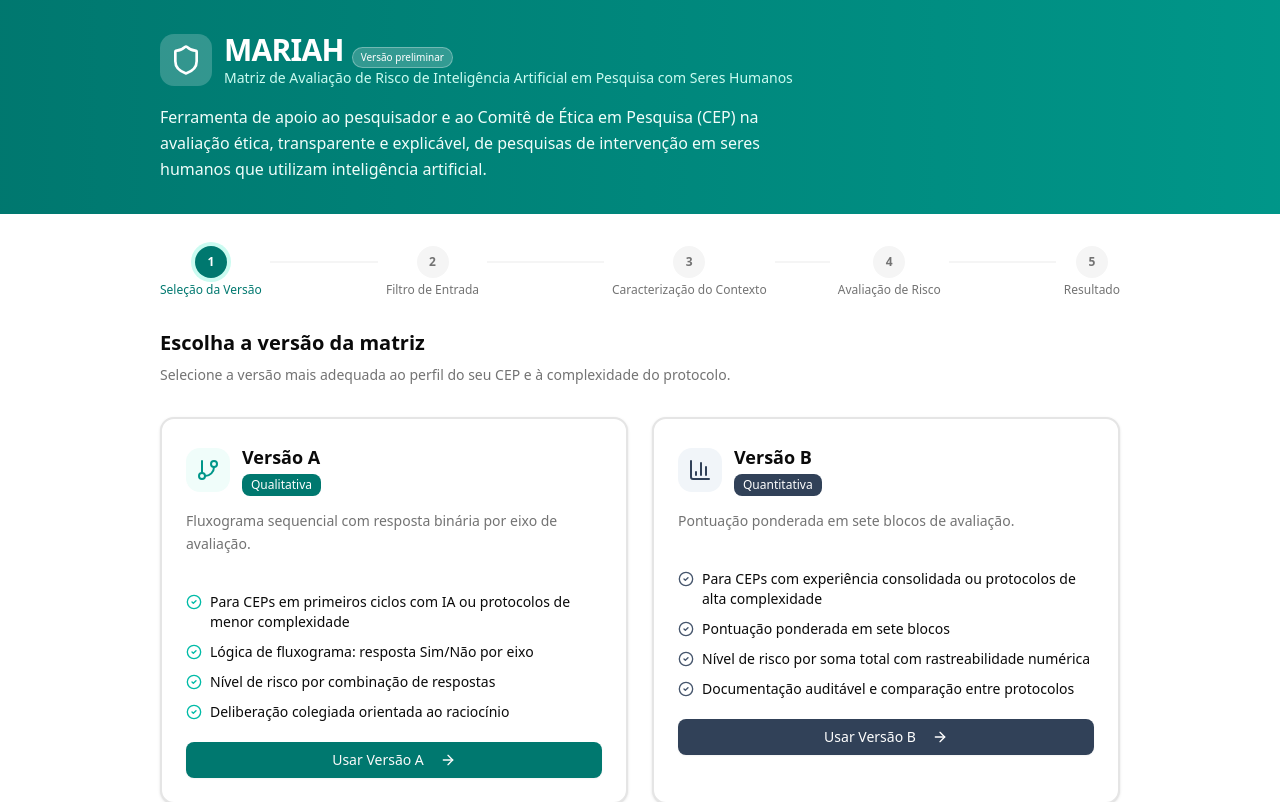
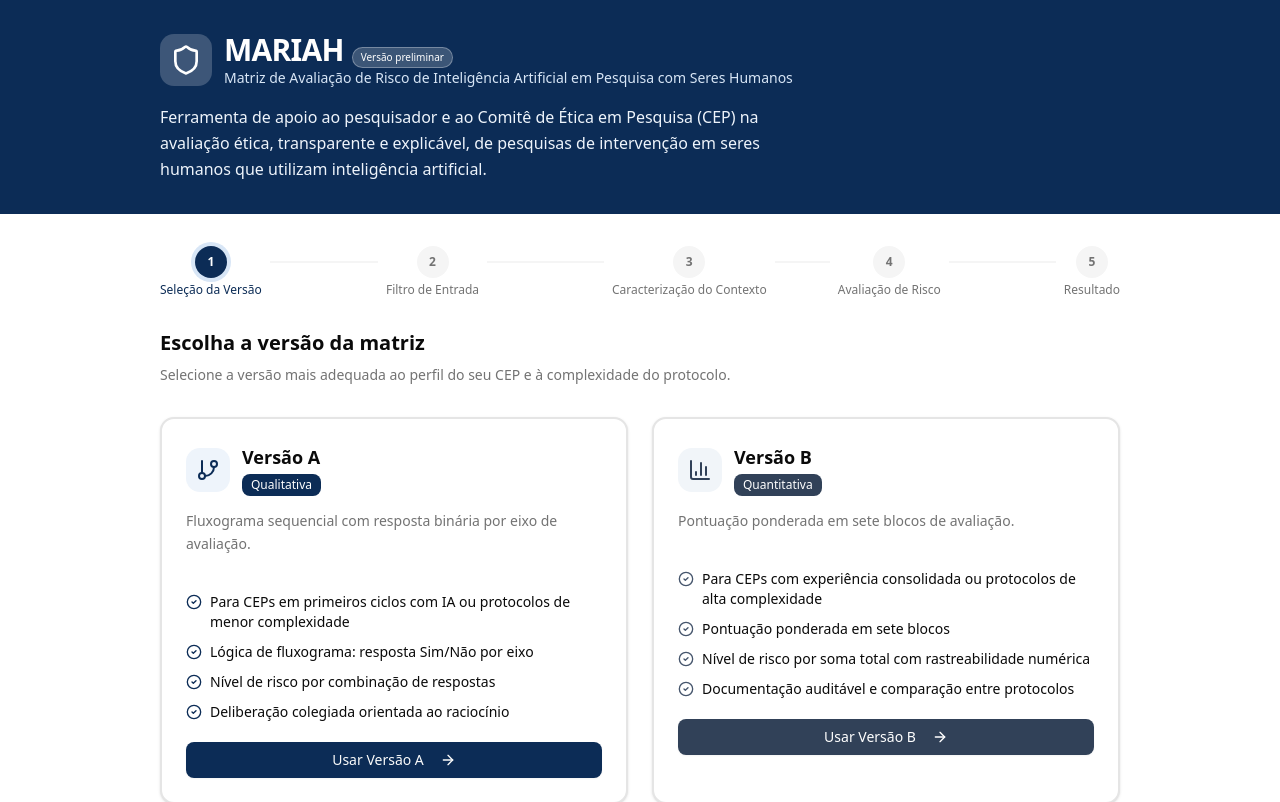
Before and after one commit to Tonaco-13/MARIAH-Matriz-de-Avaliacao-de-Risco-de-IA-em-Pesquisa-com-Seres-Humanos, a Next.js app: page / in a window 1280 px wide. Shown: the top 802 px of the page. Built offline with nearby package versions, Linux system fonts and the light colour scheme.

Commit message:
feat(branding): paleta gov.br azul marinho #0C2C56 (Ticket 11) — override tokens teal-*, hex do PDF e favicon

```diff
--- a/src/app/globals.css
+++ b/src/app/globals.css
@@ -41,6 +41,25 @@
   --radius-md: calc(var(--radius) - 2px);
   --radius-lg: var(--radius);
   --radius-xl: calc(var(--radius) + 4px);
+}
+
+/*
+  Paleta institucional gov.br — azul marinho (#0C2C56).
+  Redefine os tokens "teal-*" do Tailwind v4. Como TODAS as classes
+  teal-* do app consomem var(--color-teal-*), este bloco troca a cor
+  de toda a interface de uma vez, sem alterar layout, tipografia ou
+  marcação. Família única de azul marinho (um só tom de destaque).
+*/
+@theme {
+  --color-teal-50: #eef4fb;   /* tint: fundo de ícone / chip */
+  --color-teal-100: #d8e6f6;
+  --color-teal-200: #aecbe6;  /* borda de card */
+  --color-teal-300: #7ea6d4;  /* borda hover */
+  --color-teal-400: #4a7fb8;
+  --color-teal-500: #0C2C56;  /* acento -> azul marinho gov.br */
+  --color-teal-600: #0C2C56;  /* botão / badge -> marinho */
+  --color-teal-700: #0C2C56;  /* header -> marinho (único tom) */
+  --color-teal-800: #0a2347;  /* hover escuro */
 }
 
 :root {
--- a/src/components/maria/utils.ts
+++ b/src/components/maria/utils.ts
@@ -589,7 +589,7 @@ export function generateReportHTML(
         <strong>Modo Triagem A → B.</strong> Este relatório consolida as duas matrizes percorridas pelo avaliador.
         O nível final consolidado é o <strong>mais alto entre as duas</strong> (critério mais conservador).
       </div>
-      <h3 style="margin:24px 0 6px;font-size:16px;color:#0f766e;border-bottom:2px solid #0f766e;padding-bottom:4px">▌ Versão A — Qualitativa (Triagem)</h3>
+      <h3 style="margin:24px 0 6px;font-size:16px;color:#0C2C56;border-bottom:2px solid #0C2C56;padding-bottom:4px">▌ Versão A — Qualitativa (Triagem)</h3>
       ${qualSection.html}
       <h3 style="margin:32px 0 6px;font-size:16px;color:#334155;border-bottom:2px solid #334155;padding-bottom:4px">▌ Versão B — Quantitativa</h3>
       ${quantSection.html}`;
@@ -704,9 +704,9 @@ export function generateReportHTML(
   </style>
 </head>
 <body style="font-family:-apple-system,BlinkMacSystemFont,'Segoe UI',Roboto,sans-serif;max-width:800px;margin:0 auto;padding:40px 20px;color:#1f2937;line-height:1.5">
-  <div style="border-bottom:3px solid #0f766e;padding-bottom:16px;margin-bottom:24px">
+  <div style="border-bottom:3px solid #0C2C56;padding-bottom:16px;margin-bottom:24px">
     <div style="display:flex;align-items:baseline;gap:10px;flex-wrap:wrap">
-      <h1 style="margin:0;font-size:24px;color:#0f766e">MARIAH</h1>
+      <h1 style="margin:0;font-size:24px;color:#0C2C56">MARIAH</h1>
       <span style="font-size:10px;font-weight:500;padding:2px 8px;border-radius:999px;background:#fef3c7;color:#92400e;border:1px solid #fde68a;white-space:nowrap">Versão preliminar</span>
     </div>
     <p style="margin:4px 0 0;font-size:14px;color:#6b7280">Matriz de Avaliação de Risco de Inteligência Artificial em Pesquisa com Seres Humanos</p>
```
Also changed, not shown: public/logo.svg.
